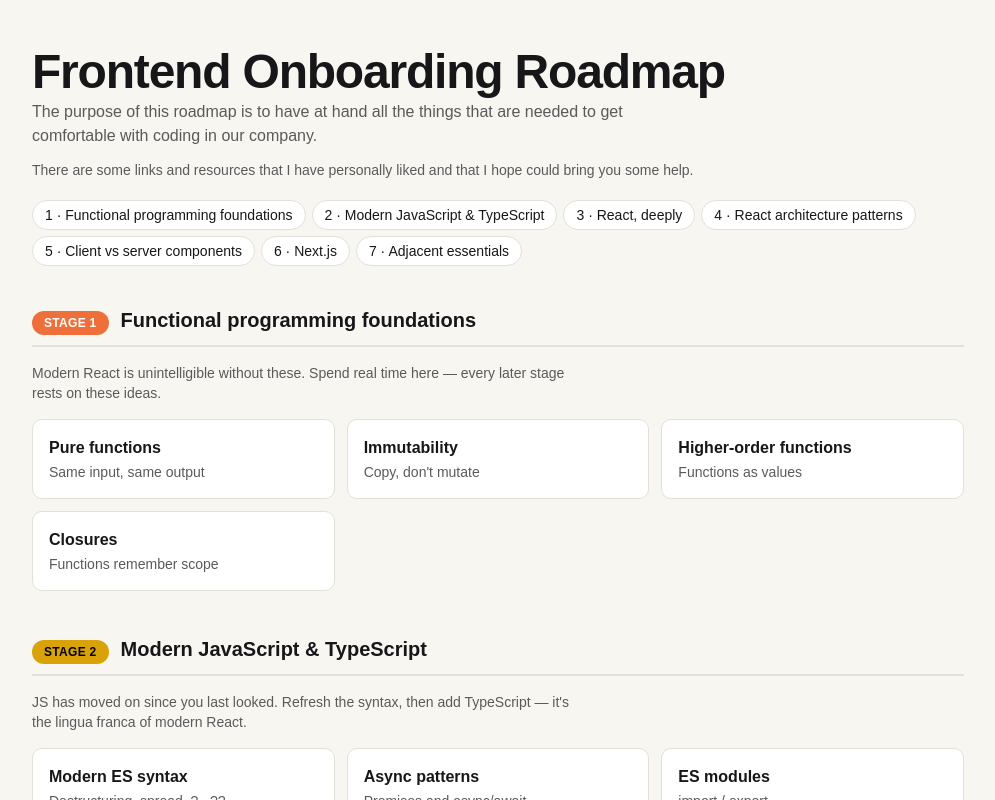
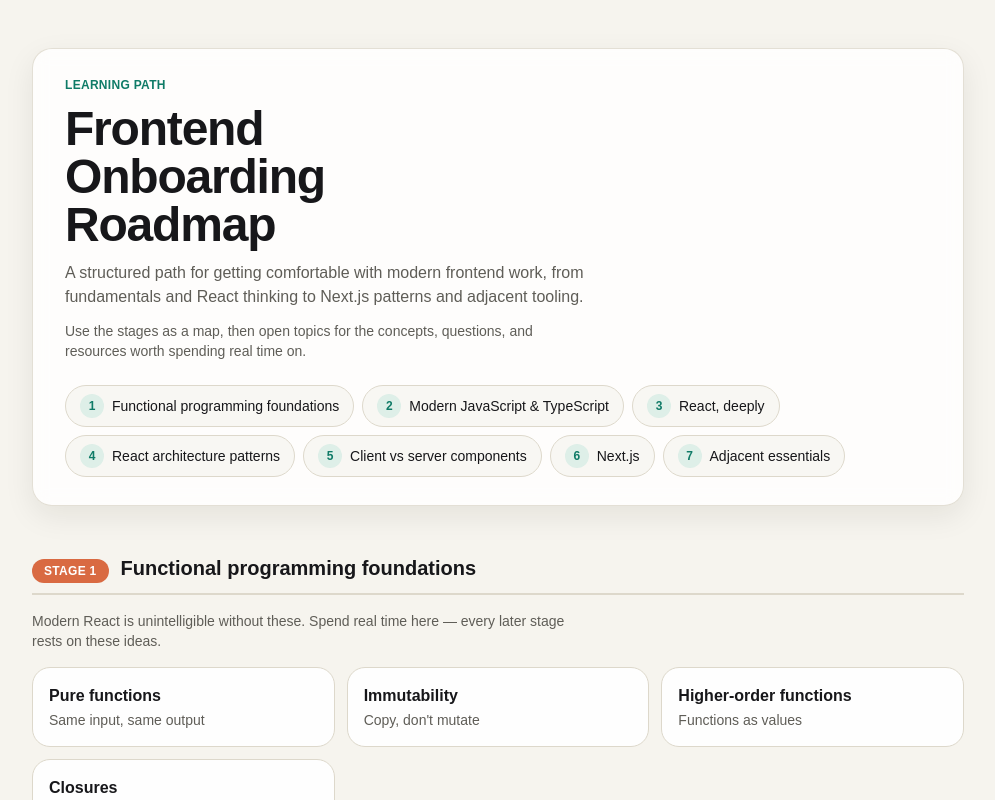
Before and after one commit to mahdava/frontend-fundamentals-roadmap, a Next.js app: page / in a window 1280 px wide. Shown: the top 800 px of the page, without its empty margins (142-1137 px from the left). Built offline with nearby package versions, Linux system fonts and the light colour scheme.

Commit message:
chore: polish roadmap UI (#1)
* feat: polish roadmap visual presentation

* refactor: flatten interactive roadmap surfaces

* fix: restore header link clickability

* fix: keep topic resources interactive

* fix: improve resource link accessibility

```diff
--- a/src/app/components/atoms/button.tsx
+++ b/src/app/components/atoms/button.tsx
@@ -24,9 +24,9 @@
   setRef,
 }: ButtonProps) => {
   const className = twMerge(
-    `relative rounded-card border bg-card p-4 text-left transition duration-150 ease-out motion-reduce:transition-none hover:-translate-y-px hover:border-accent hover:shadow-card motion-reduce:hover:translate-y-0 ${focusClass}`,
+    `cursor-pointer rounded-[18px] border bg-card p-4 text-left transition-colors duration-150 ease-out motion-reduce:transition-none hover:border-accent/45 hover:bg-accent-soft/40 ${focusClass}`,
     isPinned
-      ? "border-accent bg-accent-soft shadow-card"
+      ? "border-accent/70 bg-accent-soft"
       : "border-card-border",
   );
 
@@ -44,7 +44,7 @@
       onBlur={onBlur}
       onClick={onClick}
     >
-      {children}
+      <span className="block">{children}</span>
     </button>
   );
 };
--- a/src/app/components/molecules/stageNav.tsx
+++ b/src/app/components/molecules/stageNav.tsx
@@ -7,14 +7,17 @@
 
 export const StageNav = ({ stages }: StageNavProps) => {
   return (
-    <nav aria-label="Learning stages" className="mt-5 flex flex-wrap gap-1.5">
+    <nav aria-label="Learning stages" className="mt-6 flex flex-wrap gap-2">
       {stages.map((stage) => (
         <Link
           key={stage.id}
           href={`#${stage.anchor}`}
-          className="rounded-full border border-card-border bg-card px-3 py-1 text-sm text-foreground no-underline transition-colors hover:border-accent hover:text-accent"
+          className="inline-flex items-center gap-2 rounded-full border border-card-border bg-background/70 px-3.5 py-2 text-sm text-foreground no-underline transition-colors hover:border-accent/45 hover:bg-background/70 hover:text-accent"
         >
-          {stage.id} · {stage.title}
+          <span className="inline-flex h-6 min-w-6 items-center justify-center rounded-full bg-accent-soft px-1.5 text-xs font-semibold text-accent">
+            {stage.id}
+          </span>
+          <span>{stage.title}</span>
         </Link>
       ))}
     </nav>
--- a/src/app/components/molecules/topicSections.tsx
+++ b/src/app/components/molecules/topicSections.tsx
@@ -1,9 +1,33 @@
 import type { Topic } from "../../data/roadmapData";
+import { Link } from "../atoms/link";
 import { Typography } from "../atoms/typography";
 
 export interface TopicSectionsProps {
   topic: Topic;
 }
+
+const renderResourceItem = (item: string) => {
+  const match = item.match(/^(.*)\((https?:\/\/[^\s)]+)\)$/);
+
+  if (!match) return item;
+
+  const [, label, href] = match;
+  const text = label.trim().replace(/[-–—:]\s*$/, "");
+  const accessibleLabel = `${text} (opens in a new tab)`;
+
+  return (
+    <Link
+      href={href}
+      target="_blank"
+      rel="noreferrer"
+      aria-label={accessibleLabel}
+      className="underline decoration-accent/45 underline-offset-2 hover:text-accent"
+    >
+      {text}
+      <span className="sr-only"> (opens in a new tab)</span>
+    </Link>
+  );
+};
 
 export const TopicSections = ({ topic: { title, sections } }: TopicSectionsProps) => {
   return (
@@ -15,7 +39,7 @@
           </Typography>
           <ul className={section.isResources ? "resources" : undefined}>
             {section.items.map((item) => (
-              <li key={item}>{item}</li>
+              <li key={item}>{section.isResources ? renderResourceItem(item) : item}</li>
             ))}
           </ul>
         </section>
--- a/src/app/components/organisms/roadmapHeader.tsx
+++ b/src/app/components/organisms/roadmapHeader.tsx
@@ -8,18 +8,24 @@
 
 export const RoadmapHeader = ({ stages }: RoadmapHeaderProps) => {
   return (
-    <header className="mx-auto max-w-[980px] px-6 pb-6 pt-12">
-      <Typography component="h1" variant="display">
-        Frontend Onboarding Roadmap
-      </Typography>
-      <Typography className="mt-1 max-w-[70ch]" variant="bodyLg" tone="muted">
-        The purpose of this roadmap is to have at hand all the things that are needed to get comfortable with coding in
-        our company.
-      </Typography>
-      <Typography className="mt-3" variant="bodySm" tone="muted">
-        There are some links and resources that I have personally liked and that I hope could bring you some help.
-      </Typography>
-      <StageNav stages={stages} />
+    <header className="mx-auto max-w-[980px] px-6 pb-8 pt-12">
+      <div className="rounded-[20px] border border-card-border/80 bg-card/90 px-6 py-7 shadow-card backdrop-blur-sm sm:px-8">
+        <Typography component="p" variant="eyebrow" tone="accent" className="mb-3">
+          Learning path
+        </Typography>
+        <Typography component="h1" variant="display" className="max-w-[12ch]">
+          Frontend Onboarding Roadmap
+        </Typography>
+        <Typography className="mt-3 max-w-[66ch]" variant="bodyLg" tone="muted">
+          A structured path for getting comfortable with modern frontend work, from fundamentals and React thinking to
+          Next.js patterns and adjacent tooling.
+        </Typography>
+        <Typography className="mt-3 max-w-[62ch]" variant="bodySm" tone="muted">
+          Use the stages as a map, then open topics for the concepts, questions, and resources worth spending real time
+          on.
+        </Typography>
+        <StageNav stages={stages} />
+      </div>
     </header>
   );
 };
--- a/src/app/components/organisms/topicFrame.tsx
+++ b/src/app/components/organisms/topicFrame.tsx
@@ -35,10 +35,12 @@
   const style: CSSProperties | undefined = !mobile && typeof left === "number" && typeof top === "number" ? { left, top } : undefined;
 
   const className = twMerge(
-    "fixed z-[100] max-h-[calc(100vh-32px)] w-[min(420px,calc(100vw-32px))] overflow-auto rounded-card border border-accent bg-card px-5 pb-4 pt-5 shadow-card-lg transition-all duration-150 ease-out motion-reduce:transition-none",
+    "fixed z-[100] max-h-[calc(100vh-32px)] w-[min(420px,calc(100vw-32px))] overflow-auto rounded-[22px] border border-card-border bg-card/96 px-5 pb-4 pt-5 shadow-card-lg ring-1 ring-black/4 backdrop-blur-sm transition-all duration-150 ease-out motion-reduce:transition-none",
     frameVisible && activeTopic ? "pointer-events-auto translate-y-0 opacity-100" : "pointer-events-none -translate-y-1 opacity-0",
     mobile && "bottom-4 left-4 right-4 top-auto w-auto max-w-none",
   );
+
+  const pointerEvents = isPinned ? "auto" : undefined;
 
   return (
     <aside
@@ -50,20 +52,29 @@
       data-pinned={isPinned}
       tabIndex={-1}
       className={className}
-      style={style}
+      style={{ ...style, pointerEvents }}
       onMouseEnter={onMouseEnter}
       onMouseLeave={onMouseLeave}
+      onFocusCapture={onMouseEnter}
+      onBlurCapture={onMouseLeave}
     >
       {activeTopic && (
         <>
-          <Typography component="h3" id="frame-title" variant="headingSm" tone="accent" className="mb-1">
-            {activeTopic.title}
-          </Typography>
-          <Typography variant="label" tone="muted" className="mb-2 italic">
-            {activeTopic.sub}
-          </Typography>
+          <div className="mb-3 flex items-start justify-between gap-3 border-b border-card-border/80 pb-3">
+            <div>
+              <Typography component="h3" id="frame-title" variant="headingSm" tone="accent" className="mb-1">
+                {activeTopic.title}
+              </Typography>
+              <Typography variant="label" tone="muted" className="italic">
+                {activeTopic.sub}
+              </Typography>
+            </div>
+            <span className="rounded-full bg-accent-soft px-2.5 py-1 text-[11px] font-semibold uppercase tracking-wide text-accent">
+              {isPinned ? "Pinned" : "Preview"}
+            </span>
+          </div>
           <TopicSections topic={activeTopic} />
-          <Typography variant="caption" tone="muted" className="mt-3 border-t border-card-border pt-3">
+          <Typography variant="caption" tone="muted" className="mt-4 border-t border-card-border/80 pt-3">
             {pinHint}
           </Typography>
         </>
--- a/src/app/globals.css
+++ b/src/app/globals.css
@@ -1,23 +1,23 @@
 @import "tailwindcss";
 
 :root {
-  --background: #f7f6f1;
+  --background: #f6f4ee;
   --foreground: #17171a;
-  --muted: #5a5a5a;
-  --card-bg: #ffffff;
-  --card-border: #e2e0d8;
-  --accent: #0e7c66;
-  --accent-soft: #d9efe9;
+  --muted: #5f5d57;
+  --card-bg: rgba(255, 255, 255, 0.92);
+  --card-border: #ddd8cb;
+  --accent: #0f7b67;
+  --accent-soft: #deefe8;
   --accent-fg: #ffffff;
-  --stage-1: #ef6f3a;
-  --stage-2: #d9a209;
-  --stage-3: #4ca35e;
-  --stage-4: #0a8fb5;
-  --stage-5: #6e58e0;
-  --stage-6: #c84f9c;
-  --stage-7: #4b5563;
-  --shadow: 0 6px 20px rgba(0, 0, 0, 0.08);
-  --shadow-lg: 0 14px 44px rgba(0, 0, 0, 0.18);
+  --stage-1: #d96a42;
+  --stage-2: #c99612;
+  --stage-3: #4b9b5e;
+  --stage-4: #187fa2;
+  --stage-5: #6852d6;
+  --stage-6: #bb4f91;
+  --stage-7: #57606f;
+  --shadow: 0 10px 30px rgba(28, 24, 15, 0.08);
+  --shadow-lg: 0 20px 60px rgba(28, 24, 15, 0.16);
   --radius: 10px;
   --focus: #ffb020;
 }
@@ -49,14 +49,14 @@
   :root {
     --background: #11141a;
     --foreground: #ececec;
-    --muted: #b0b0b0;
-    --card-bg: #1c1f27;
-    --card-border: #33363f;
-    --accent: #5cd0b5;
-    --accent-soft: #1d3a34;
+    --muted: #b7b4ae;
+    --card-bg: rgba(28, 31, 39, 0.94);
+    --card-border: #353a45;
+    --accent: #63d3b8;
+    --accent-soft: #1f3d37;
     --accent-fg: #11141a;
-    --shadow: 0 6px 20px rgba(0, 0, 0, 0.45);
-    --shadow-lg: 0 14px 44px rgba(0, 0, 0, 0.6);
+    --shadow: 0 10px 30px rgba(0, 0, 0, 0.42);
+    --shadow-lg: 0 20px 60px rgba(0, 0, 0, 0.56);
   }
 }
 
@@ -71,6 +71,9 @@
 body {
   margin: 0;
   line-height: 1.55;
+  background:
+    radial-gradient(circle at top, rgba(15, 123, 103, 0.08), transparent 0 38%),
+    linear-gradient(180deg, rgba(255, 255, 255, 0.35), rgba(255, 255, 255, 0)) var(--background);
   -webkit-font-smoothing: antialiased;
 }
 
--- a/src/app/hooks/useTopicFrame.ts
+++ b/src/app/hooks/useTopicFrame.ts
@@ -101,7 +101,9 @@
 
   const hideTopicSoon = () => {
     window.setTimeout(() => {
-      if (!hoverInside && !pinnedKey) {
+      const frameHasFocus = frameRef.current?.contains(document.activeElement) ?? false;
+
+      if (!hoverInside && !pinnedKey && !frameHasFocus) {
         clearFrame();
       }
     }, 80);
```
